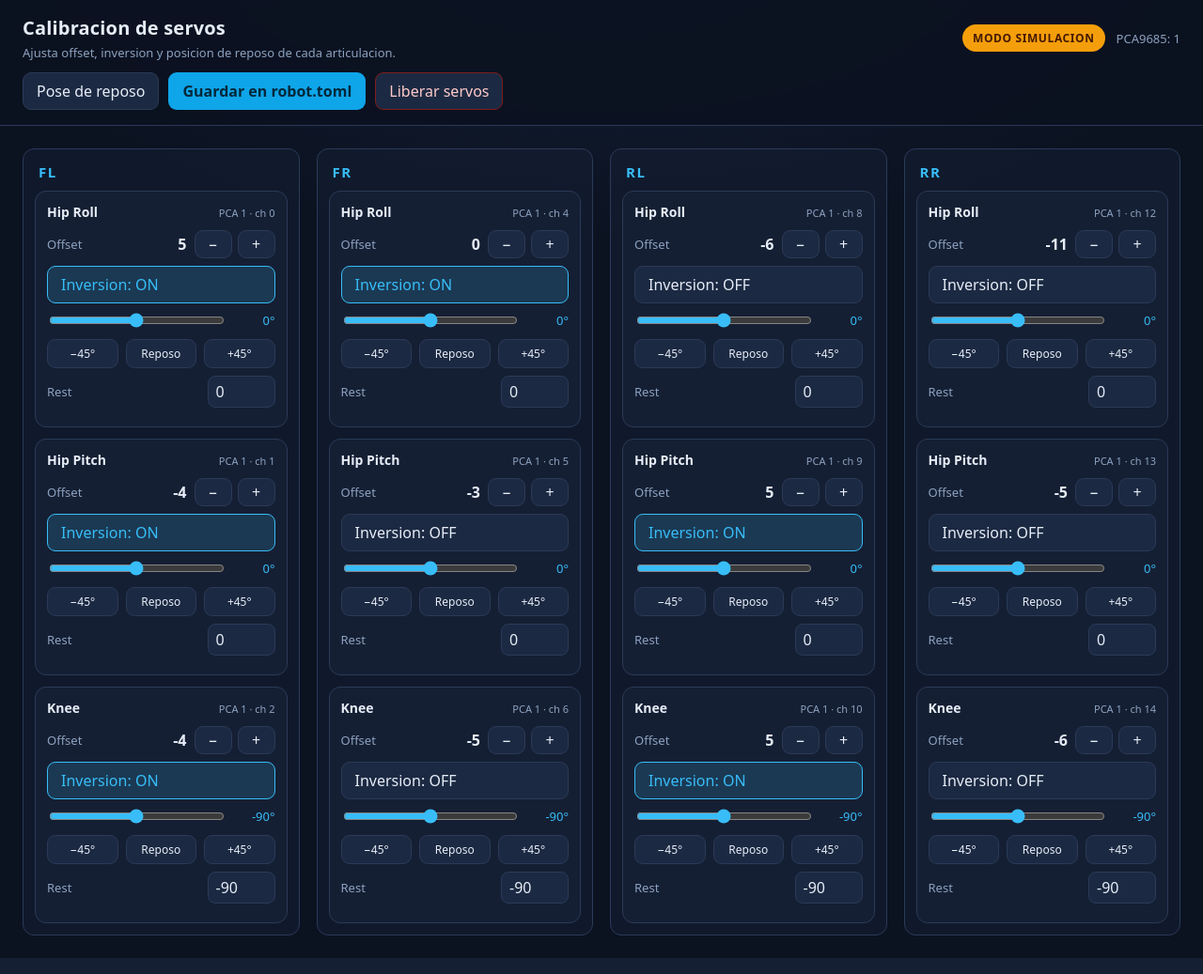
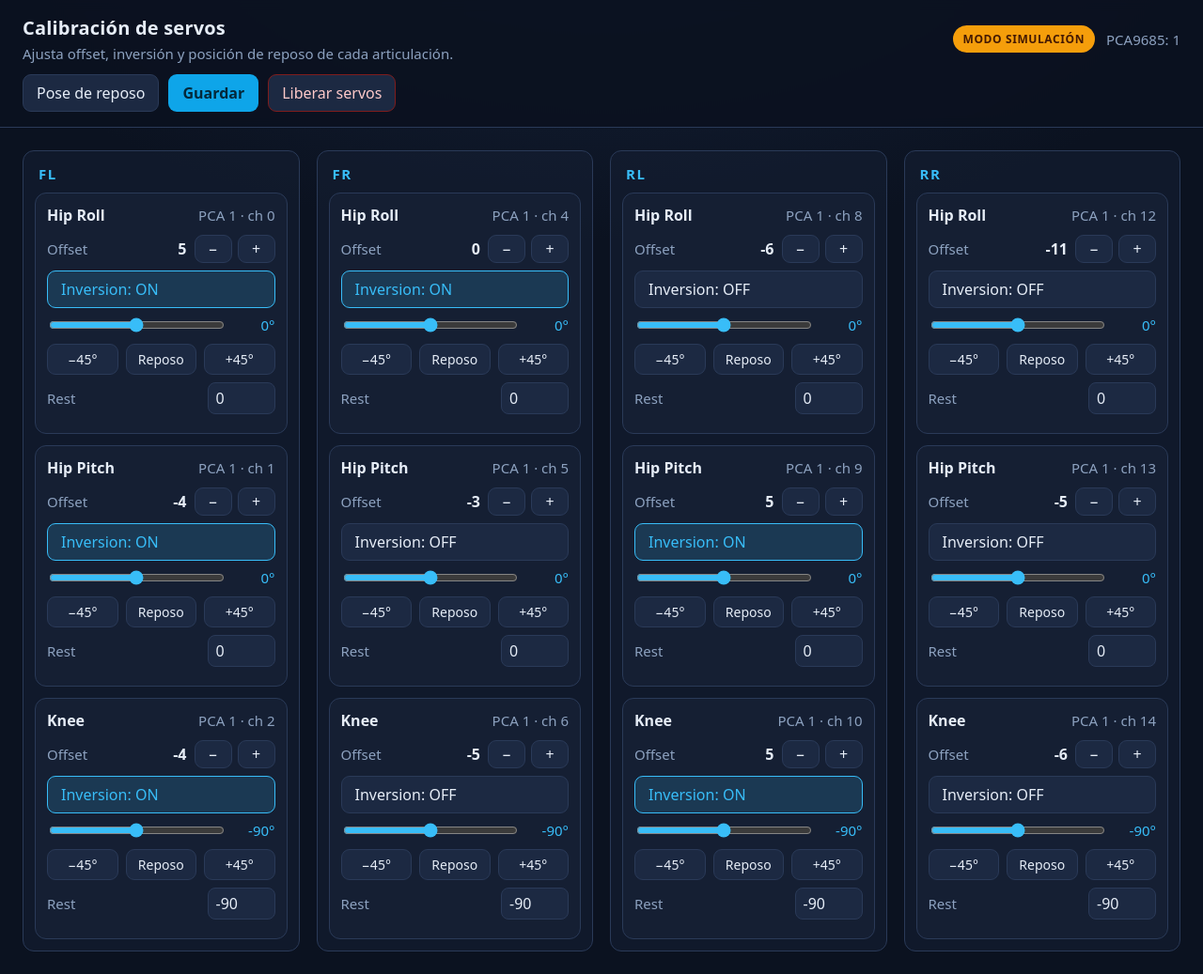
Before and after one commit to albortas/rasp_robot, a Flask app: page / in a window 1280 px wide. Shown: the whole page at 94% size. Run offline with Flask 3, Linux system fonts and the light colour scheme.

Commit message:
Modificando fuentes webapp

```diff
--- a/webapp/app.py
+++ b/webapp/app.py
@@ -122,7 +122,7 @@ def main() -> None:
     app = create_app(num_pcas=args.pcas)
     log.info(f"Calibrador web en http://{args.host}:{args.port} (PCA: {args.pcas})")
     # use_reloader=False: con el reloader habria DOS procesos y dos HardwareManager.
-    app.run(host=args.host, port=args.port, threaded=True, use_reloader=False)
+    app.run(host=args.host, port=args.port, threaded=True, use_reloader=False, debug=True)
 
 
 if __name__ == "__main__":
--- a/webapp/static/app.js
+++ b/webapp/static/app.js
@@ -40,12 +40,12 @@ function servoByName(name) {
 function updateStatus() {
   const badge = $("#mode-badge");
   if (!state) {
-    badge.textContent = "sin conexion";
+    badge.textContent = "sin conexión";
     badge.className = "badge sim";
     return;
   }
   const real = state.hardware === "real";
-  badge.textContent = real ? "MODO REAL" : "MODO SIMULACION";
+  badge.textContent = real ? "MODO REAL" : "MODO SIMULACIÓN";
   badge.className = `badge ${real ? "real" : "sim"}`;
   badge.title = state.error || "";
   $("#pcas-info").textContent = `PCA9685: ${state.num_pcas}`;
--- a/webapp/static/style.css
+++ b/webapp/static/style.css
@@ -38,7 +38,7 @@ body {
 }
 
 .title h1 { margin: 0; font-size: 20px; letter-spacing: 0.2px; }
-.subtitle { margin: 4px 0 0; color: var(--muted); font-size: 13px; }
+.subtitle { margin: 4px 0 0; color: var(--muted); font-size: 15px; }
 
 .status {
   display: flex;
@@ -60,7 +60,7 @@ body {
 .badge.real { color: #052e16; background: var(--ok); border-color: transparent; }
 .badge.sim { color: #451a03; background: var(--warn); border-color: transparent; }
 
-.muted { color: var(--muted); font-size: 13px; }
+.muted { color: var(--muted); font-size: 15px; }
 
 .dirty {
   font-size: 12px;
@@ -147,8 +147,8 @@ body {
   gap: 8px;
   margin-bottom: 10px;
 }
-.joint { font-weight: 700; font-size: 14px; }
-.channel { font-size: 11px; color: var(--muted); white-space: nowrap; }
+.joint { font-weight: 700; font-size: 16px; }
+.channel { font-size: 15px; color: var(--muted); white-space: nowrap; }
 
 .row {
   display: flex;
@@ -156,7 +156,7 @@ body {
   gap: 8px;
   margin-bottom: 8px;
 }
-.label { color: var(--muted); font-size: 13px; flex: 1; }
+.label { color: var(--muted); font-size: 15px; flex: 1; }
 .value { font-variant-numeric: tabular-nums; font-weight: 700; min-width: 34px; text-align: right; }
 .btns { display: flex; gap: 6px; }
 .btns button { width: 40px; padding: 6px 0; font-size: 16px; line-height: 1; }
@@ -181,13 +181,13 @@ body {
 }
 .angle-out {
   font-variant-numeric: tabular-nums;
-  font-size: 13px;
+  font-size: 15px;
   min-width: 42px;
   text-align: right;
   color: var(--accent);
 }
 
-.presets button { flex: 1; padding: 6px 0; font-size: 12px; }
+.presets button { flex: 1; padding: 6px 0; font-size: 14px; }
 
 .rest-row input[type="number"] {
   width: 72px;
--- a/webapp/templates/index.html
+++ b/webapp/templates/index.html
@@ -3,14 +3,14 @@
 <head>
   <meta charset="utf-8">
   <meta name="viewport" content="width=device-width, initial-scale=1">
-  <title>Calibracion de servos · Robodelta</title>
+  <title>Calibración de servos</title>
   <link rel="stylesheet" href="{{ url_for('static', filename='style.css') }}">
 </head>
 <body>
   <header class="topbar">
     <div class="title">
-      <h1>Calibracion de servos</h1>
-      <p class="subtitle">Ajusta offset, inversion y posicion de reposo de cada articulacion.</p>
+      <h1>Calibración de servos</h1>
+      <p class="subtitle">Ajusta offset, inversión y posición de reposo de cada articulación.</p>
     </div>
     <div class="status">
       <span id="mode-badge" class="badge">conectando…</span>
@@ -19,7 +19,7 @@
     </div>
     <div class="actions">
       <button id="btn-rest-pose" class="btn">Pose de reposo</button>
-      <button id="btn-save" class="btn primary">Guardar en robot.toml</button>
+      <button id="btn-save" class="btn primary">Guardar</button>
       <button id="btn-disable" class="btn danger">Liberar servos</button>
     </div>
   </header>
```
